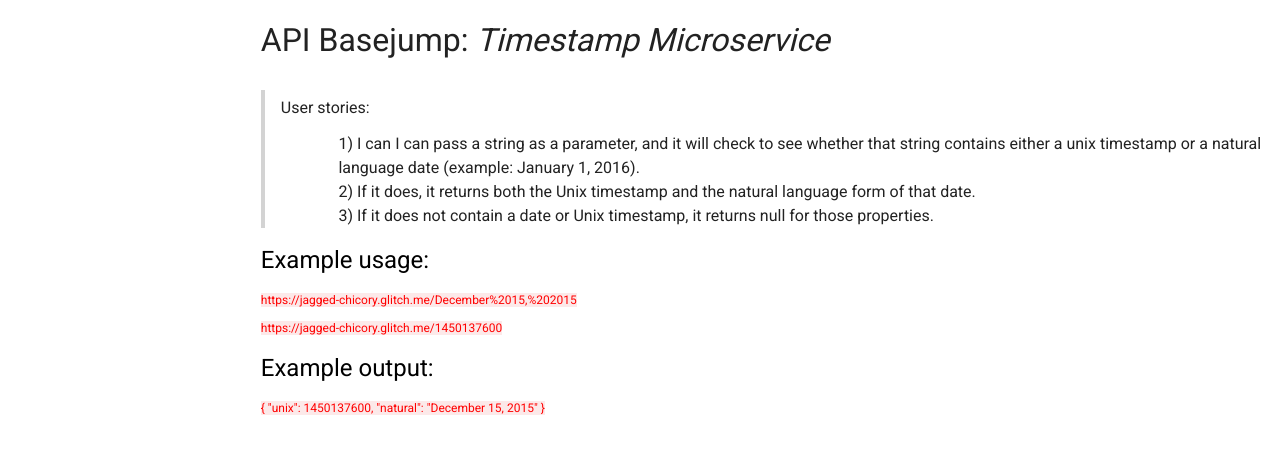
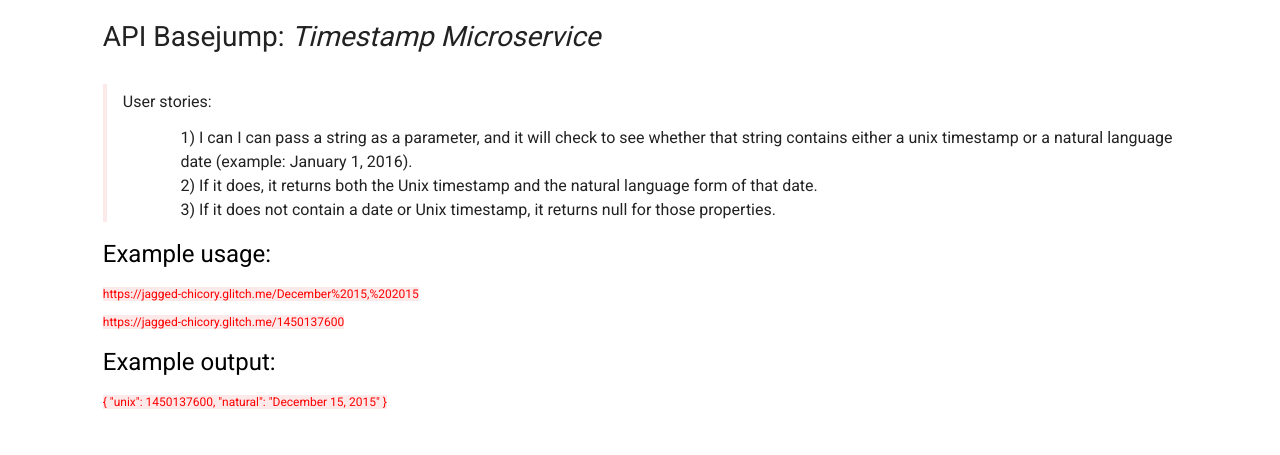
Before and after one commit to JP-Dub/timestamp, a website: page views/index.html in a window 1280 px wide. Drawn offline with Linux system fonts and the light colour scheme.

Commit message:
👴🏮 Checkpoint public/style.css:553280

```diff
--- a/public/style.css
+++ b/public/style.css
@@ -12,16 +12,17 @@ body {
 .container {
   position: relative;
   height: auto;
-  width: auto;
+  width: 85%;
 	padding: 0;
 	margin-top: 2%;
-  margin-left: 20%;
+  margin-left: 7.5%;
 }
 
 header {
   line-height: 30px;
+  line-height: 3vmin;
   font-size: 37px;
-  font-size: 4vmin;
+  font-size: 3.5vmin;
   margin-left: 0;
   text-align: left;
 }
@@ -35,8 +36,8 @@ article {
   padding-left: 2vmin;
   text-align: left;
   margin-left: 0;
-  border-left: 5px solid lightgray;
-  border-left: .5vmin solid lightgray;
+  border-left: 5px solid #fce9e9;
+  border-left: .5vmin solid #fce9e9;
 }
 
 article p:nth-child(1) {
@@ -54,7 +55,7 @@ footer {
   position: relative;
   margin-left: 0;
   text-align: left;
-  height: 200px;
+  height: auto;
 }
 
 mark {
```
